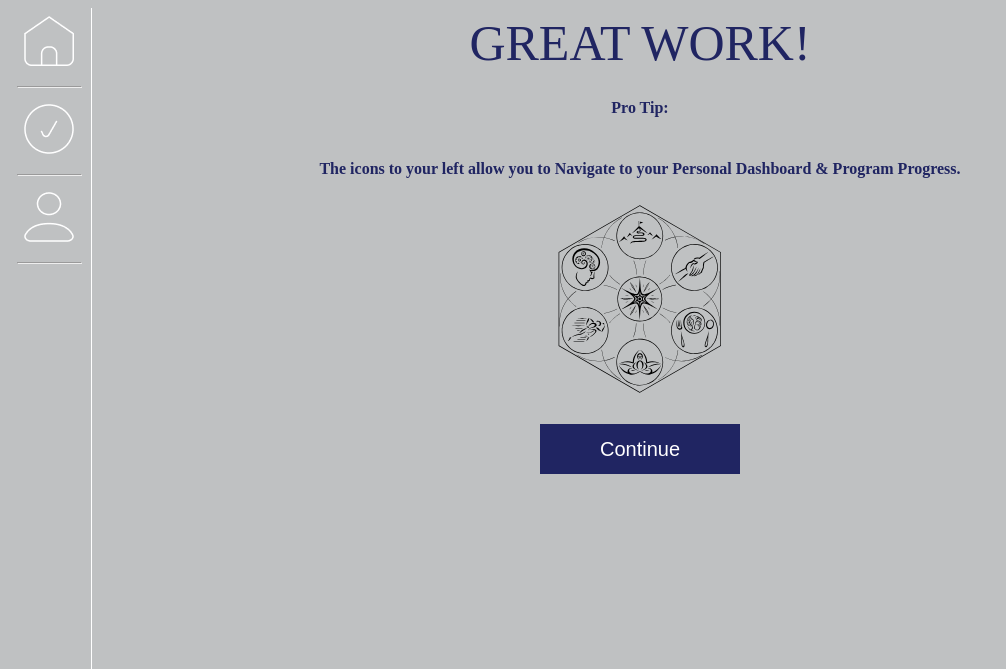
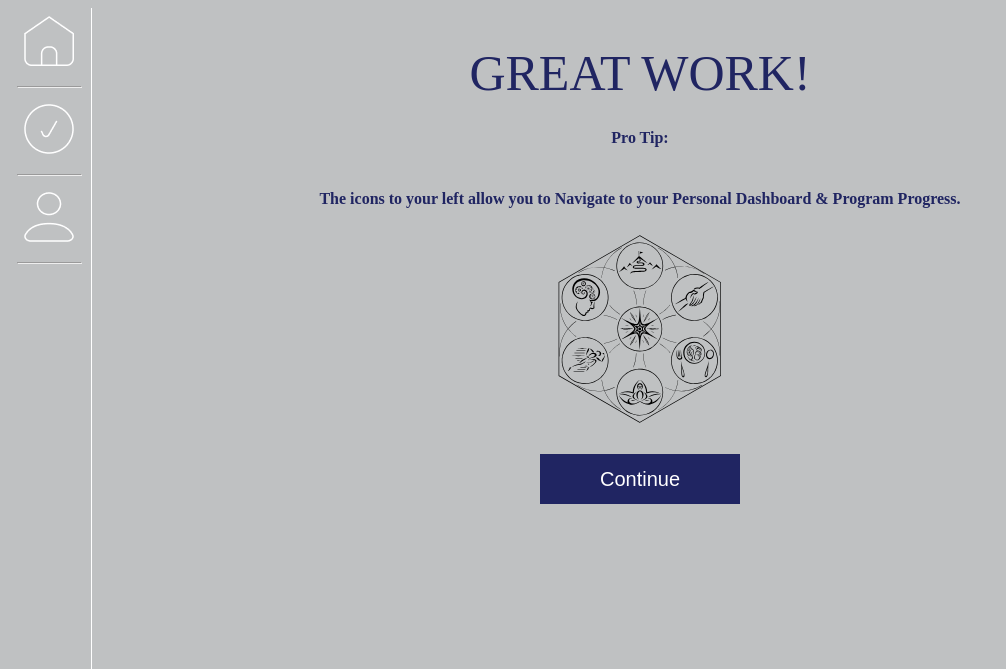
Before and after one commit to justinbather/lazarus-method, a Django app: page /accounts/walkthrough/progress in a window 1280 px wide. Shown: the top 669 px of the page, without its empty margins (0-1006 px from the left). Run offline with Django 4.2, Linux system fonts and the light colour scheme; the visitor is signed in with stand-in values (Sample User, id 1); parts of the project's set-up code (start-up, migrations or seed data) failed here and were passed over; some web fonts are replaced.

Commit message:
css changes to walkthrough pages

```diff
--- a/accounts/templates/walkthrough/progress.html
+++ b/accounts/templates/walkthrough/progress.html
@@ -3,7 +3,7 @@
 {% block content %}
 {% include 'navbar.html' %}
   <link rel="stylesheet" href="../static/newcss/progress.css">
-  <div class="title">
+  <div class="title" style="padding-top: 30px;">
       <h1 style="z-index:-999;">GREAT WORK!</h1>
       <h4 style="color:#202562;">Pro Tip:</h4>
       <h4 style="color:#202562;">The icons to your left allow you to Navigate to your Personal Dashboard & Program Progress.
```
